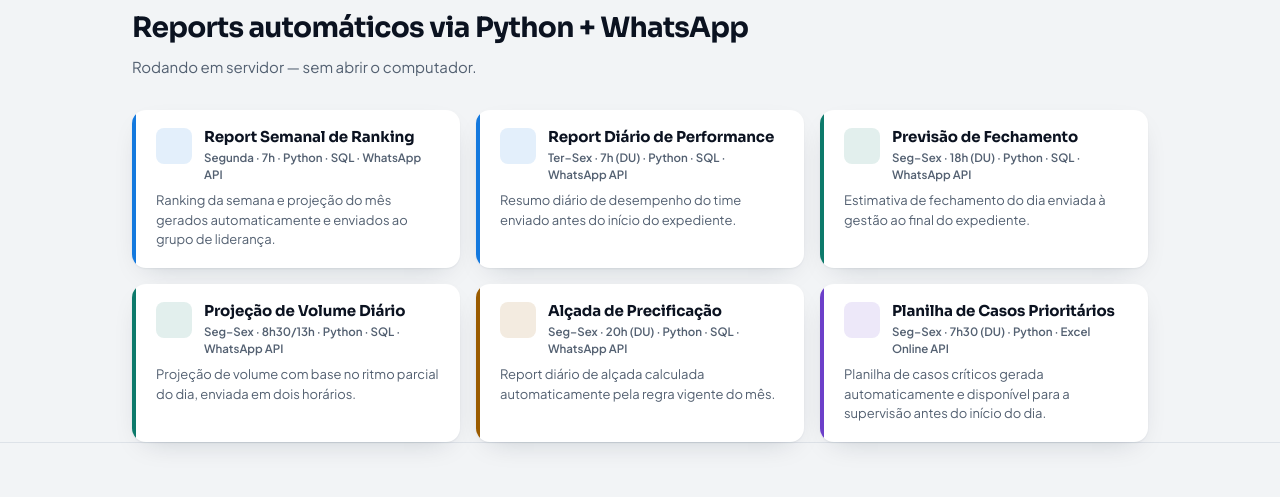
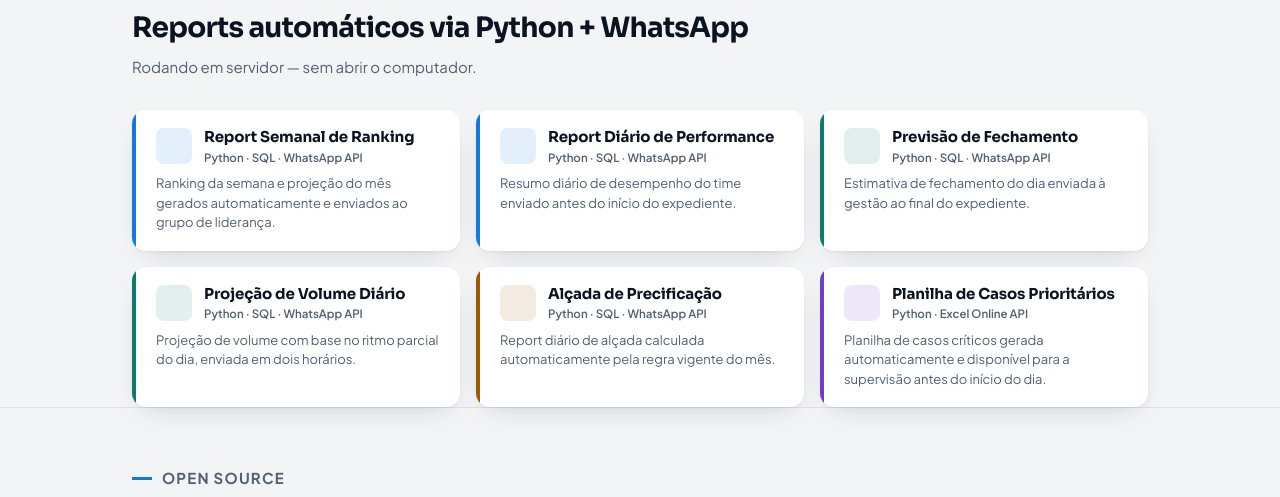
Before and after one commit to laviniarochaprec/portfolio-, a plain HTML site: page index.html in a window 1280 px wide. Shown: the part 1482-1979 px from the top of the page. Drawn offline with Linux system fonts and the light colour scheme.

Commit message:
Remove horários das automações

```diff
--- a/index.html
+++ b/index.html
@@ -415,7 +415,7 @@ function renderAuto() {
           <span class="auto-ico" style="background:color-mix(in srgb,${a.cor} 12%,white);color:${a.cor}">${svg(a.icon,18)}</span>
           <div class="auto-info">
             <div class="auto-h">${a.nome}</div>
-            <div class="auto-when">${a.quando} · ${a.stack}</div>
+            <div class="auto-when">${a.stack}</div>
           </div>
         </div>
         <p class="auto-desc">${a.desc}</p>
```
